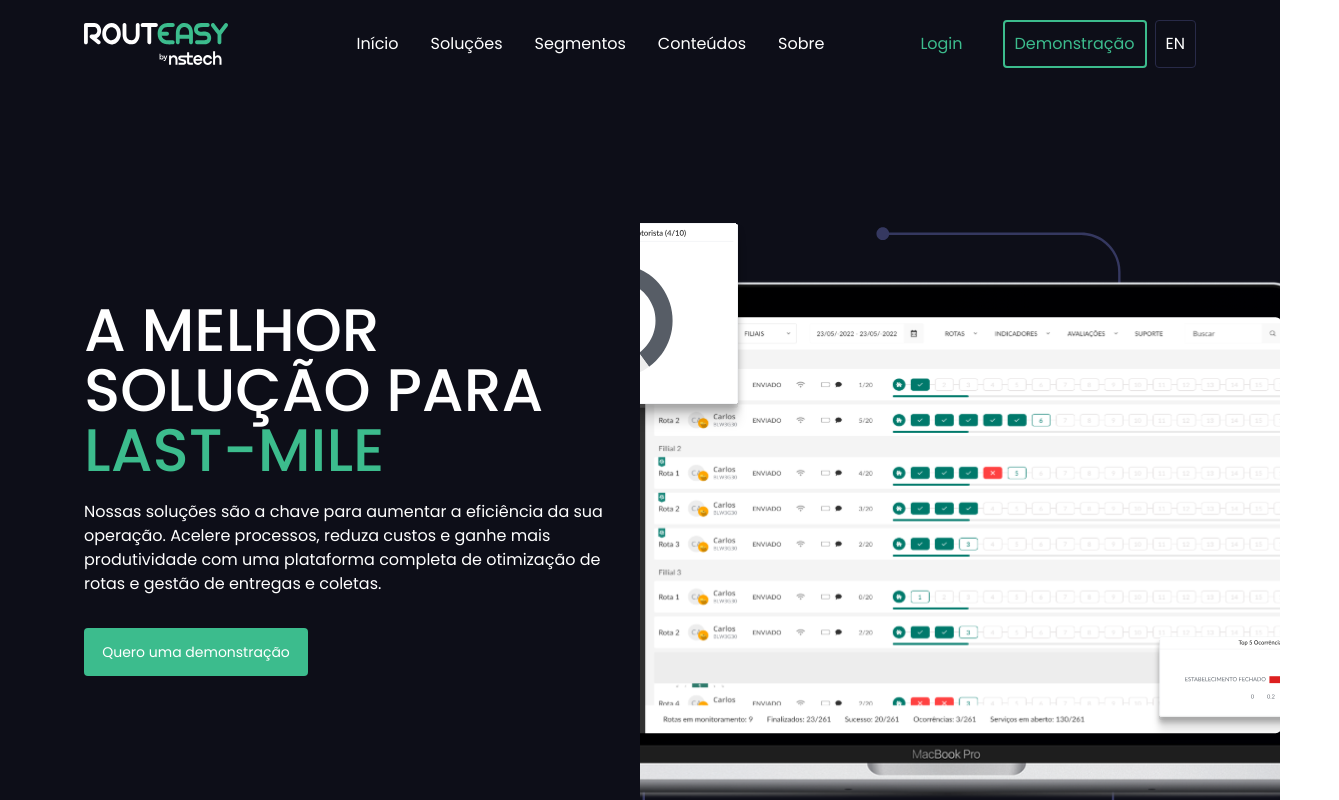
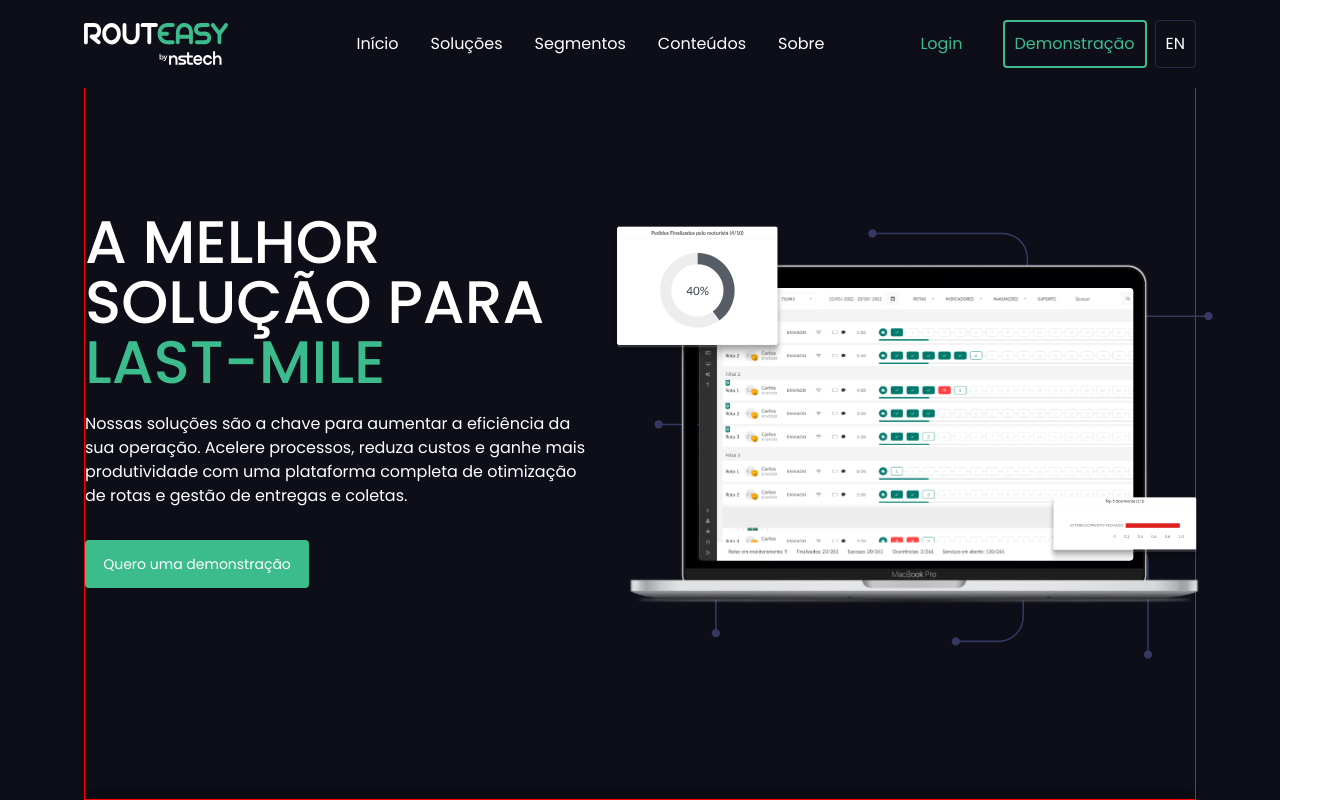
Before and after one commit to daniel-hortencio/routeasy, a Next.js app: page / in a window 1280 px wide. Shown: the top 800 px of the page, 1339 px wide, since content can reach past the window. Built offline with nearby package versions, Linux system fonts and the light colour scheme; no server answers.

Commit message:
adjusts home banner

```diff
--- a/src/components/layouts/HomePage/Banner/index.tsx
+++ b/src/components/layouts/HomePage/Banner/index.tsx
@@ -4,11 +4,10 @@
 
 export const Banner = () => {
   return (
-    <div className="relative">
     <Section className="h-screen flex">
-        <div className="flex items-center h-full">
-          <div className="w-full md:w-1/2 text-center md:text-left">
-            <h1 className="text-white uppercase font-medium text-5xl md:text-6xl pb-5">
+      <div className="flex h-full relative test min-h-[640px]">
+        <div className="md:max-w-lg md:mx-auto lg:mx-0 flex flex-col justify-center w-full h-full lg:w-1/2 text-center lg:text-left">
+          <h1 className="text-white uppercase font-medium text-5xl lg:text-6xl pb-5">
             A melhor solução para{' '}
             <span className="text-primary-100">last-mile</span>
           </h1>
@@ -22,16 +21,19 @@
             <ButtonPrimary href="/">Quero uma demonstração</ButtonPrimary>
           </div>
         </div>
-        </div>
-        <div className="h-full absolute top-0 right-0 w-1/2 hidden md:block">
+        <div className="hidden lg:block absolute w-3/4 -right-36 top-0 h-full">
+          <div className="relative h-full">
             <Image
-            style={{ objectFit: 'cover' }}
+              style={{
+                objectFit: 'contain'
+              }}
               fill
               src="/images/pictures/home-banner-1.svg"
               alt="Banner"
             />
           </div>
+        </div>
+      </div>
     </Section>
-    </div>
   )
 }
--- a/src/components/layouts/WebsiteLayout/index.tsx
+++ b/src/components/layouts/WebsiteLayout/index.tsx
@@ -10,7 +10,7 @@
   return (
     <div className="bg-grayscale-700">
       <Header />
-      <main className="pt-[124px] lg:pt-[88px]">{children}</main>
+      <main /* className="pt-[124px] lg:pt-[88px]" */>{children}</main>
       <Footer />
     </div>
   )
```
Lines whose indentation alone changed are shown as unchanged.
